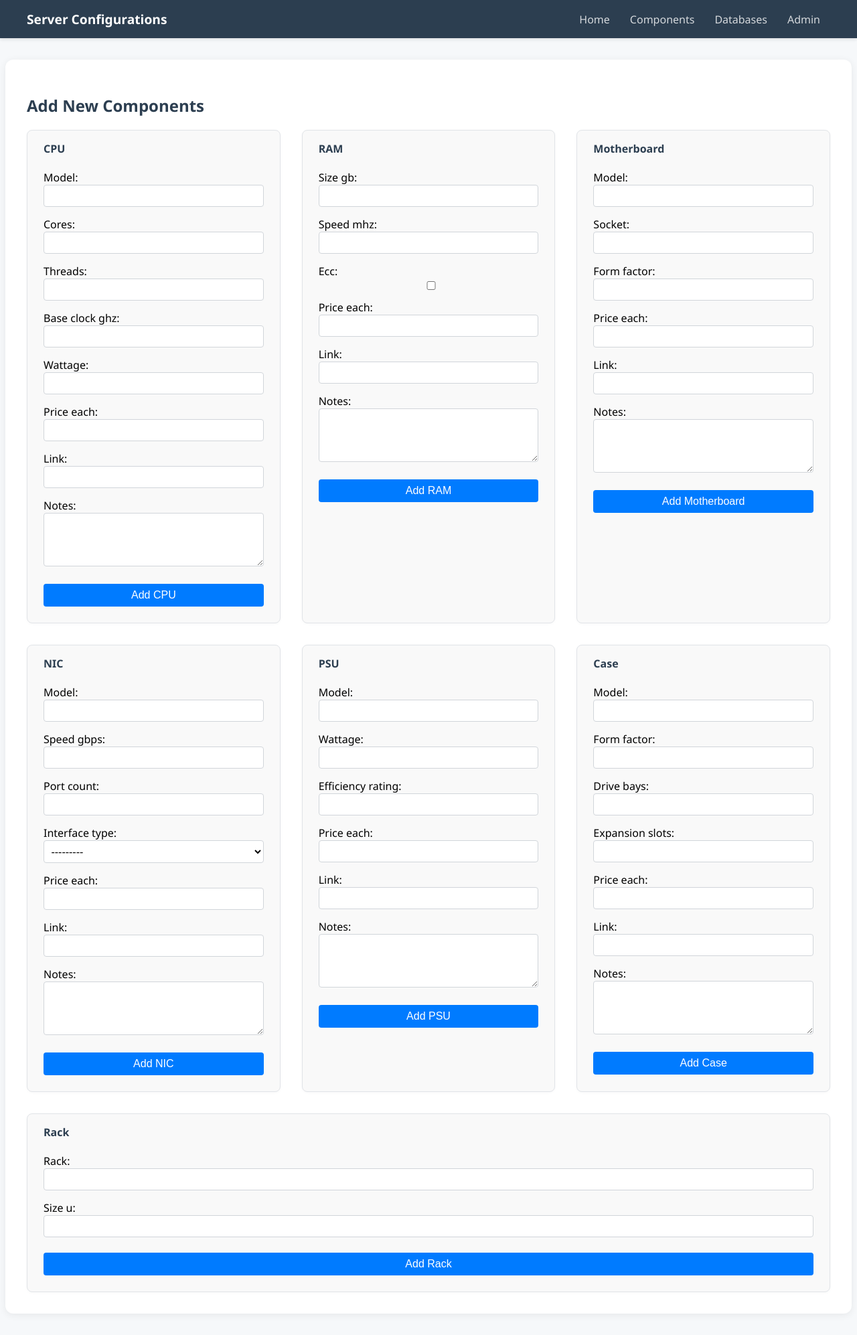
After one commit to DavidHearl/server-configurations, a Django app: page /components in a window 1280 px wide. The commit adds this page. Shown: the whole page at 67% size. Run offline with Django 3.2, Linux system fonts and the light colour scheme.

Commit message:
started reorganisation by created a new navigation menu

```diff
--- a/server_deployments/models.py
+++ b/server_deployments/models.py
@@ -150,3 +150,16 @@ class SeasonIndex(models.Model):
 
     def __str__(self):
         return f"{self.tv_show.name} - {self.name}"
+
+
+class MediaFile(models.Model):
+    path = models.TextField(unique=True)
+    name = models.CharField(max_length=255)
+    extension = models.CharField(max_length=10)
+    size_bytes = models.BigIntegerField()
+
+    movie = models.ForeignKey('MovieIndex', on_delete=models.CASCADE, null=True, blank=True, related_name='files')
+    season = models.ForeignKey('SeasonIndex', on_delete=models.CASCADE, null=True, blank=True, related_name='files')
+
+    def __str__(self):
+        return self.name
--- /dev/null
+++ b/server_deployments/templates/server_deployments/components.html
@@ -0,0 +1,43 @@
+{% extends 'base.html' %}
+{% load dict_extras %}
+
+{% block content %}
+<h2>Add New Components</h2>
+<div style="display: flex; flex-wrap: wrap; gap: 2em;">
+    <form method="post" style="flex:1; min-width:300px;">{% csrf_token %}
+        <h4>CPU</h4>
+        {{ cpu_form.as_p }}
+        <button type="submit" name="cpu-submit">Add CPU</button>
+    </form>
+    <form method="post" style="flex:1; min-width:300px;">{% csrf_token %}
+        <h4>RAM</h4>
+        {{ ram_form.as_p }}
+        <button type="submit" name="ram-submit">Add RAM</button>
+    </form>
+    <form method="post" style="flex:1; min-width:300px;">{% csrf_token %}
+        <h4>Motherboard</h4>
+        {{ motherboard_form.as_p }}
+        <button type="submit" name="mb-submit">Add Motherboard</button>
+    </form>
+    <form method="post" style="flex:1; min-width:300px;">{% csrf_token %}
+        <h4>NIC</h4>
+        {{ nic_form.as_p }}
+        <button type="submit" name="nic-submit">Add NIC</button>
+    </form>
+    <form method="post" style="flex:1; min-width:300px;">{% csrf_token %}
+        <h4>PSU</h4>
+        {{ psu_form.as_p }}
+        <button type="submit" name="psu-submit">Add PSU</button>
+    </form>
+    <form method="post" style="flex:1; min-width:300px;">{% csrf_token %}
+        <h4>Case</h4>
+        {{ case_form.as_p }}
+        <button type="submit" name="case-submit">Add Case</button>
+    </form>
+    <form method="post" style="flex:1; min-width:300px;">{% csrf_token %}
+        <h4>Rack</h4>
+        {{ rack_form.as_p }}
+        <button type="submit" name="rack-submit">Add Rack</button>
+    </form>
+</div>
+{% endblock %}
--- /dev/null
+++ b/server_deployments/templates/server_deployments/databases.html
@@ -0,0 +1,5 @@
+{% extends 'base.html' %}
+{% load dict_extras %}
+
+{% block content %}
+{% endblock %}
--- a/server_deployments/urls.py
+++ b/server_deployments/urls.py
@@ -3,6 +3,8 @@ from . import views
 
 urlpatterns = [
     path('', views.home, name='home'),
+    path('components', views.components, name='components'),
+    path('databases', views.databases, name='databases'),
     path('system/<int:pk>/edit/', views.edit_system, name='edit_system'),
     path('system/<int:system_id>/media-index/', views.system_media_index, name='system_media_index'),
 ]
--- a/server_deployments/views.py
+++ b/server_deployments/views.py
@@ -104,6 +104,61 @@ def home(request):
         'systems': systems,
     })
 
+
+def components(request):
+    forms = {
+        'cpu_form': CPUForm(prefix='cpu'),
+        'ram_form': RAMForm(prefix='ram'),
+        'motherboard_form': MotherboardForm(prefix='mb'),
+        'nic_form': NICForm(prefix='nic'),
+        'psu_form': PSUForm(prefix='psu'),
+        'case_form': CaseForm(prefix='case'),
+        'rack_form': RackForm(prefix='rack'),
+    }
+
+    if request.method == 'POST':
+        if 'cpu-submit' in request.POST:
+            forms['cpu_form'] = CPUForm(request.POST, prefix='cpu')
+            if forms['cpu_form'].is_valid():
+                forms['cpu_form'].save()
+                return redirect('components')
+        elif 'ram-submit' in request.POST:
+            forms['ram_form'] = RAMForm(request.POST, prefix='ram')
+            if forms['ram_form'].is_valid():
+                forms['ram_form'].save()
+                return redirect('components')
+        elif 'mb-submit' in request.POST:
+            forms['motherboard_form'] = MotherboardForm(request.POST, prefix='mb')
+            if forms['motherboard_form'].is_valid():
+                forms['motherboard_form'].save()
+                return redirect('components')
+        elif 'nic-submit' in request.POST:
+            forms['nic_form'] = NICForm(request.POST, prefix='nic')
+            if forms['nic_form'].is_valid():
+                forms['nic_form'].save()
+                return redirect('components')
+        elif 'psu-submit' in request.POST:
+            forms['psu_form'] = PSUForm(request.POST, prefix='psu')
+            if forms['psu_form'].is_valid():
+                forms['psu_form'].save()
+                return redirect('components')
+        elif 'case-submit' in request.POST:
+            forms['case_form'] = CaseForm(request.POST, prefix='case')
+            if forms['case_form'].is_valid():
+                forms['case_form'].save()
+                return redirect('components')
+        elif 'rack-submit' in request.POST:
+            forms['rack_form'] = RackForm(request.POST, prefix='rack')
+            if forms['rack_form'].is_valid():
+                forms['rack_form'].save()
+                return redirect('components')
+
+    return render(request, 'server_deployments/components.html', forms)
+
+
+def databases(request):
+    return render(request, 'server_deployments/databases.html')
+
 def edit_system(request, pk):
     system = get_object_or_404(System, pk=pk)
     if request.method == 'POST':
--- /dev/null
+++ b/static/css/navigation.css
@@ -0,0 +1,69 @@
+.main-nav {
+    background-color: #2c3e50;
+    box-shadow: 0 2px 5px rgba(0,0,0,0.1);
+    position: sticky;
+    top: 0;
+    z-index: 1000;
+}
+
+.nav-container {
+    max-width: 1200px;
+    margin: 0 auto;
+    display: flex;
+    justify-content: space-between;
+    align-items: center;
+    padding: 0 20px;
+}
+
+.nav-logo a {
+    color: white;
+    font-weight: 600;
+    font-size: 1.2em;
+    text-decoration: none;
+    padding: 15px 0;
+    display: block;
+}
+
+.nav-links {
+    list-style: none;
+    display: flex;
+    margin: 0;
+    padding: 0;
+}
+
+.nav-links li {
+    margin: 0;
+    padding: 0;
+}
+
+.nav-item {
+    color: rgba(255,255,255,0.8);
+    text-decoration: none;
+    padding: 15px;
+    display: block;
+    transition: all 0.3s ease;
+    font-weight: 500;
+}
+
+.nav-item:hover {
+    color: white;
+    background-color: rgba(255,255,255,0.1);
+    text-decoration: none;
+}
+
+@media (max-width: 768px) {
+    .nav-container {
+        flex-direction: column;
+        padding: 10px;
+    }
+
+    .nav-links {
+        width: 100%;
+        justify-content: space-around;
+        margin-top: 10px;
+    }
+
+    .nav-item {
+        padding: 10px;
+    }
+}
--- a/templates/base.html
+++ b/templates/base.html
@@ -4,9 +4,25 @@
     <meta charset="UTF-8">
     <title>{% block title %}My Django App{% endblock %}</title>
     {% load static %}
+    <link rel="stylesheet" href="{% static 'css/navigation.css' %}">
     <link rel="stylesheet" href="{% static 'css/styles.css' %}">
+
 </head>
 <body>
+    <nav class="main-nav">
+        <div class="nav-container">
+            <div class="nav-logo">
+                <a href="{% url 'home' %}">Server Configurations</a>
+            </div>
+            <ul class="nav-links">
+                <li><a href="{% url 'home' %}" class="nav-item">Home</a></li>
+                <li><a href="{% url 'components' %}" class="nav-item">Components</a></li>
+                <li><a href="{% url 'databases' %}" class="nav-item">Databases</a></li>
+                <li><a href="{% url 'admin:index' %}" class="nav-item">Admin</a></li>
+            </ul>
+        </div>
+    </nav>
+
     <main>
         {% block content %}
         {% endblock %}
```
Also changed, not shown: data_collection/data_collection.py (+47 -3 lines), server_deployments/templates/server_deployments/home.html (+4 -54 lines), server_deployments/templates/server_deployments/system_media_index.html (+11 -15 lines), server_deployments/migrations/0012_mediafile.py (added), 2 other files.
